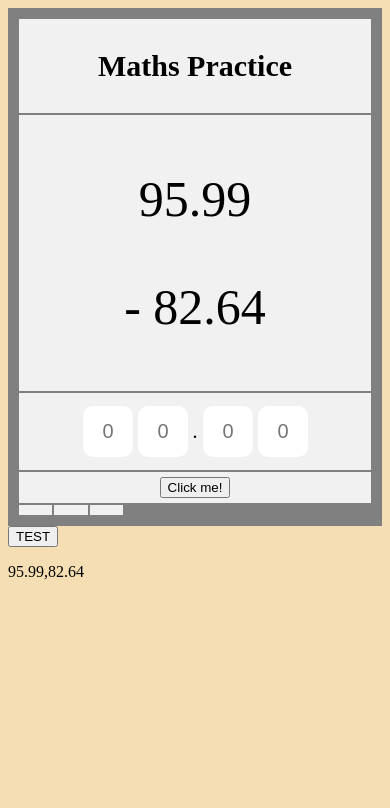
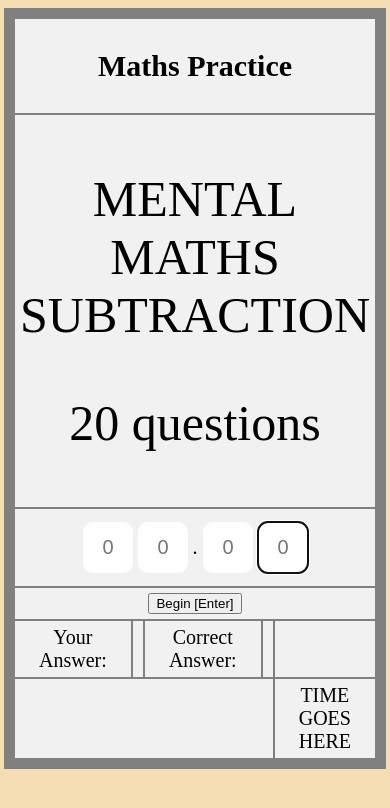
Before and after one commit to GoogyHam/maths-practice, a website: page index.html in a window 390 px wide. Drawn offline with Linux system fonts and the light colour scheme.

Commit message:
Add files via upload

```diff
--- a/index.html
+++ b/index.html
@@ -4,46 +4,60 @@
 
     </head>
     <body>
-
-        <div class="container">
+        <div class="toplevel-container">
+            <div class="grid-container">
 
                 <div class="header">
                     <h2>Maths Practice</h2>
                 </div>
 
-            <div class="question">
-                <p id="question1"></p>
-                <p id="question2"></p>
+                <div class="question" id="questionField">
+                    <p id="question1">MENTAL MATHS SUBTRACTION</p>
+                    <p id="question2">20 questions</p>
                 </div>
                 <!-- This should hold maths questions, with the answers typed below.-->
 
-            <div class="input">
-                <input type="text" maxlength="1" class="num-input" placeholder="0" onclick="this.select()" id="answerEntry">
-                <input type="text" maxlength="1" class="num-input" placeholder="0" onclick="this.select()" id="answerEntry">
+                <div class="answerEntry">
+                    <input type="text" maxlength="1" class="num-input" placeholder="0" onclick="this.select()" id="answerEntry" tabindex="4">
+                    <input type="text" maxlength="1" class="num-input" placeholder="0" onclick="this.select()" id="answerEntry" tabindex="3">
                     .
-                <input type="text" maxlength="1" class="num-input" placeholder="0" onclick="this.select()" id="answerEntry">
-                <input type="text" maxlength="1" class="num-input" placeholder="0" onclick="this.select()" id="answerEntry">
+                    <input type="text" maxlength="1" class="num-input" placeholder="0" onclick="this.select()" id="answerEntry" tabindex="2">
+                    <input type="text" maxlength="1" class="num-input" placeholder="0" onclick="this.select()" id="firstTab" tabindex="1">
                 </div>
                 <!-- Four inputs for a number, 1 digit each.-->
 
                 <div class="submitButton">
-                <button id="submitAnswerButton">Click me!</button>
+                    <button id="mainButton" tabindex="-1"></button>
+                </div>
+
+                <div>
+                    Your Answer:
                 </div>
 
                 <div id="output">
 
                 </div>
 
+                <div>
+                    Correct Answer:
+                </div>
+
                 <div id="answer">
-
                 </div>
 
                 <div id="response">
+                </div>
 
+                <div id="scorecard" class="scorecard">
+                </div>
+
+                <div id="timer">
+                    TIME GOES HERE
+                </div>
             </div>
         </div>
 
-        <button onclick="generateProblem()">TEST</button>
+        <p tabindex="5" id="lastTab"></p>
 
         <p id="test"></p>
 
--- a/script.js
+++ b/script.js
@@ -3,16 +3,53 @@ const inputValues = [];
 const calculation = [];
 let problemAnswer = 0;
 
-document.getElementById("submitAnswerButton").addEventListener("click", takeInputs)
+let questionsGiven = 0;
+let scoreTotal = 0;
 
-document.getElementById("submitAnswerButton").addEventListener("keydown", function(event) {
+let tabPosition = 1;
+
+let quizStart = 0;
+
+let fullStartTime = 0;
+
+document.getElementById("mainButton").addEventListener("click", generateProblem)
+
+document.addEventListener("keydown", function(event) {
     if (event.key === "Enter") {
         event.preventDefault();
-        document.getElementById("submitAnswerButton").click()
+        document.getElementById("mainButton").click()
     }
+
+    if (event.key === "ArrowLeft") {
+        event.preventDefault();
+        tabPosition += 1;
+        if (tabPosition > 4) {
+            tabPosition = 1;
+        }
+        document.getElementById("test").innerHTML = tabPosition;
+        tabNavigator();
+    }
+
+    if (event.key === "ArrowRight") {
+        event.preventDefault();
+        tabPosition -= 1;
+        if (tabPosition < 1) {
+            tabPosition = 4;
+        }
+        tabNavigator();
+    }
+
 });
 
-generateProblem()
+document.getElementById("lastTab").addEventListener("focus", function(){
+    document.getElementById("firstTab").focus();
+});
+
+
+
+document.getElementById("mainButton").innerHTML = "Begin [Enter]";
+
+tabNavigator()
 
 function takeInputs(){
 
@@ -40,15 +77,44 @@ function takeInputs(){
 
     document.getElementById("test").innerHTML = inputAsNumber + "," + problemAnswer
 
+    questionsGiven += 1;
+
     if (inputAsNumber === problemAnswer) {
-        document.getElementById("response").innerHTML = "Correct"
+        document.getElementById("response").innerHTML = "Correct";
+        scoreTotal += 1;
+        document.getElementById("questionField").style.backgroundColor = "green";
     } else {
-        document.getElementById("response").innerHTML = "False"
+        document.getElementById("response").innerHTML = "Incorrect";
+        document.getElementById("questionField").style.backgroundColor = "red";
     }
+
+    document.getElementById("scorecard").innerHTML = scoreTotal + " / " + questionsGiven
+
+    document.getElementById("mainButton").removeEventListener("click",takeInputs)
+    document.getElementById("mainButton").addEventListener("click",generateProblem)
+    document.getElementById("mainButton").innerHTML = "New Question"
 
 }
 
 function generateProblem(){
+
+
+    if (quizStart === 0){
+
+        fullStartTime = new Date().getTime();
+
+        document.getElementById("timer").innerHTML = fullStartTime;
+
+        // var timerInterval = setInterval(tick, 1000);
+
+        quizStart = 1;
+
+    };
+
+    var localStartTime = new Date().getTime();
+
+    clockUpdate();
+
     calculation[0] = Math.floor(Math.random() * 10000) / 100;
     calculation[1] = Math.floor(Math.random() * 10000) / 100;
 
@@ -59,5 +125,19 @@ function generateProblem(){
     document.getElementById("question1").innerHTML = calculation[0].toFixed(2);
     document.getElementById("question2").innerHTML = "- " + calculation[1].toFixed(2);
 
-    document.getElementById("test").innerHTML = calculation
+    document.getElementById("test").innerHTML = calculation + "," + (scoreTotal/ questionsGiven) * 100 + "%";
+
+    document.getElementById("mainButton").removeEventListener("click",generateProblem)
+    document.getElementById("mainButton").addEventListener("click",takeInputs)
+    document.getElementById("mainButton").innerHTML = "Submit Answer"
+
+    document.getElementById("questionField").style.backgroundColor = "white";
 }
+
+function tabNavigator(){
+    document.querySelector("div.answerEntry input[tabindex='" + tabPosition + "']").focus()
+}
+
+function clockUpdate() {
+    document.getElementById("timer").innerHTML = fullStartTime;
+}
--- a/styles.css
+++ b/styles.css
@@ -2,25 +2,32 @@ body {
     background-color: wheat;
   }
 
-  .container {
+  .toplevel-container {
+    display: flex;
+    justify-content: center;
+    align-items: center;
+  }
+
+  .grid-container {
     display: grid;
     grid-template-columns: auto auto auto auto auto;
 
     background-color: grey;
     padding: 10px;
+    width: 500px;
   }
 
   /* Flex Container settings*/
 
   @media (max-width:800px) {
-    .container{
+    .grid-container{
         flex-direction: column;
     }
   }
 
   /* Example, media-sensitive settings*/
 
-  .container > div {
+  .grid-container > div {
     background-color: #f1f1f1;
     margin: 1px;
     padding: 5px;
@@ -28,25 +35,30 @@ body {
     text-align: center;
   }
 
-  .container > div.header {
+  .grid-container > div.header {
     grid-area: 1 / 1 / span 2 / span 5;
     text-align: center;
   }
 
-  .container > div.question {
+  .grid-container > div.question {
     grid-area: auto / 1 / span 3 / span 5;
     font-size: 50px;
   }
 
-  .container > div.input {
+  .grid-container > div.answerEntry {
     grid-area: auto / auto / span 1 / span 5;
   }
 
-  .container > div.submitButton {
+  .grid-container > div.submitButton {
     grid-area: auto / auto / span 1 / span 5;
   }
 
-  .container > div:hover{
+  .grid-container > div.scorecard {
+    grid-area: auto / auto / span 1 / span 4;
+    align-content: center;
+  }
+
+  .grid-container > div:hover{
     background-color: turquoise;
     color: white;
     transition: all 0.3s ease;
```
Lines whose indentation alone changed are shown as unchanged.
